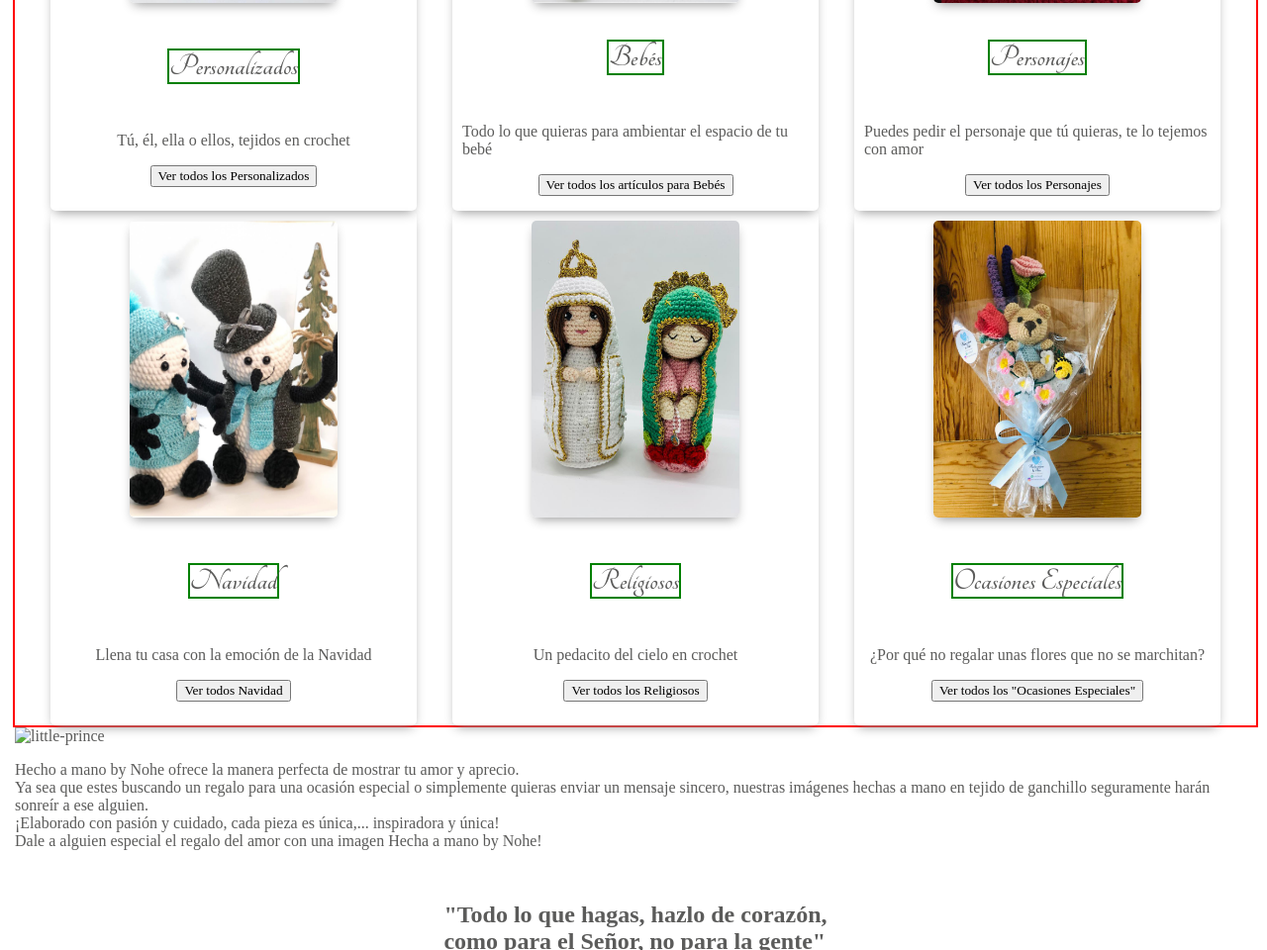
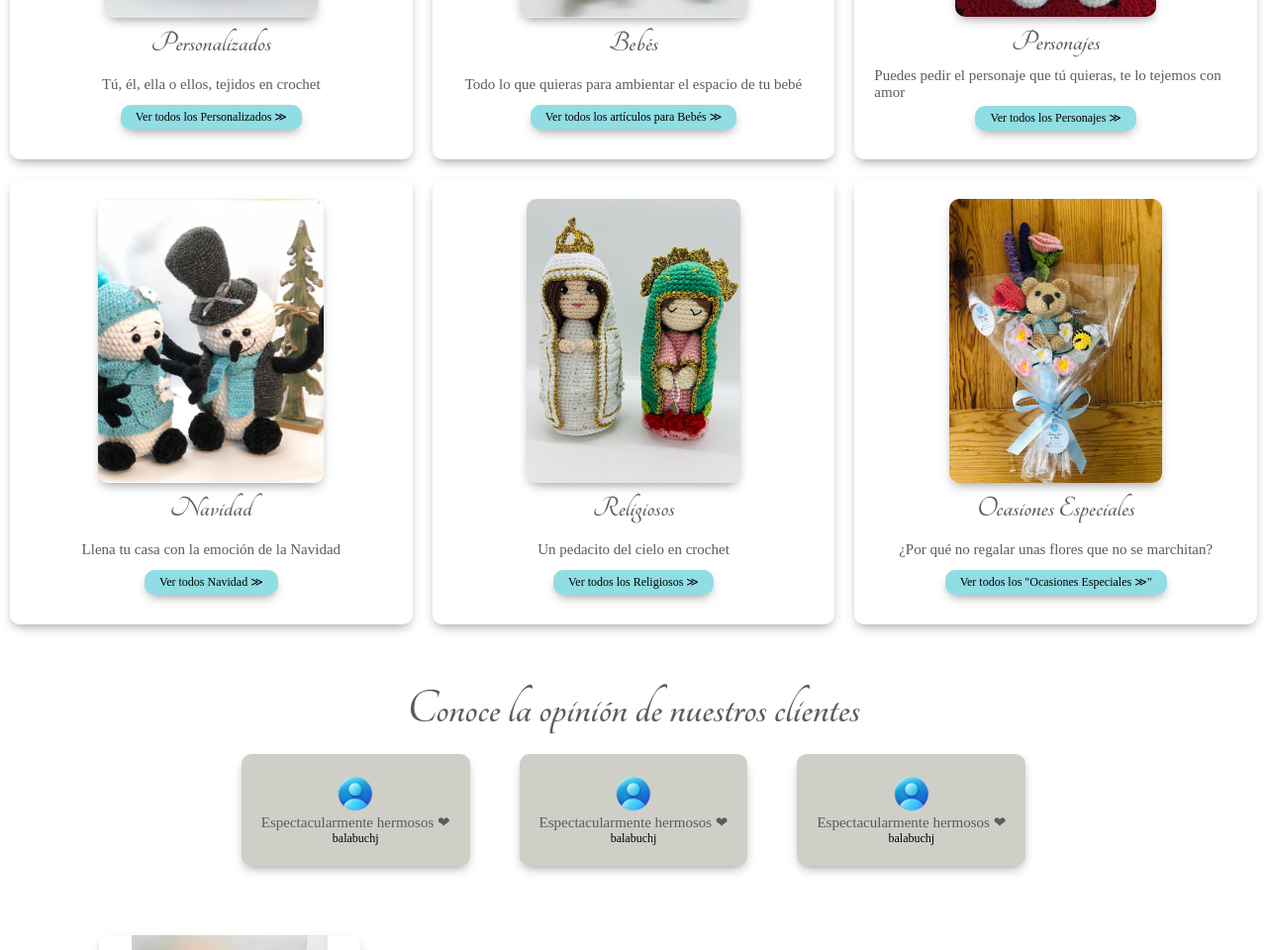
Before and after one commit to JCBalabuch/p1-HechoAManoByNohe-JCBS, a plain HTML site: page index.html in a window 1280 px wide. Shown: the part 1840-2800 px from the top of the page at 99% size. Drawn offline with Linux system fonts and the light colour scheme; a web font is replaced by a local one.

Commit message:
Adding changes in gallery & footer

```diff
--- a/index.html
+++ b/index.html
@@ -14,17 +14,19 @@
   </head>
 
   <body>
-    <div class="container">
+    <!-- <div class="container"> -->
     <header class="header-logo">
+      <div>
         <a href="https://instagram.com/hechoamano_bynohe?igshid=YmMyMTA2M2Y=">
           <img
             src="/Assets/PagWebNohe/LogoHechoAManoByNohe-removebg-preview.png"
             alt="logo-hambn"
         /></a>
+      </div>
       <nav>
         <ul class="header-nav">
-            <li><a href="#">Creaciones</a></li>
-            <li><a href="#">Clientes</a></li>
+          <li><a href="#Creations-Gallery">Creaciones</a></li>
+          <li><a href="#Clients">Clientes</a></li>
           <li><a href="#">Materiales</a></li>
           <li><a href="#">Nohely</a></li>
         </ul>
@@ -41,8 +43,7 @@
         <section class="storytelling-section-1">
           <h1>Sé especial con personas especiales</h1>
           <h3>
-              Porque en medio de tanta tecnología, lo hecho a mano es más
-              especial
+            Porque en medio de tanta tecnología, lo hecho a mano es más especial
           </h3>
         </section>
         <section class="storytelling-section-images">
@@ -53,81 +54,127 @@
           <div class="ss2ImgStRita"></div>
         </section>
         <p class="storytelling-section-2">
-            ¡Dale un toque único y sincero a tus regalos con Hecho a mano by
-            Nohe! <br>Nuestros hermosos diseños de ganchillo están hechos a mano con
+          ¡Dale un toque único y sincero a tus regalos con Hecho a mano by Nohe!
+          <br />Nuestros hermosos diseños de ganchillo están hechos a mano con
           amor y atención al detalle, haciendo que cada uno sea único para esa
-            persona especial. <br>Muéstrales tu aprecio y haz que su día sea
-            especial con estos regalos hechos a mano. <br>¡Da de regalo algo
+          persona especial. <br />Muéstrales tu aprecio y haz que su día sea
+          especial con estos regalos hechos a mano. <br />¡Da de regalo algo
           verdaderamente significativo!.
         </p>
       </article>
       <article id="Creations-Gallery">
-          <section class="Creations-Gallery-Card">
-            <img src="./Assets/PagWebNohe/Personalizados/EngMiguel.jpg" alt="EngMiguelOnCrochet">
-            <div class="Personalizad">
+        <h2>Conoce nuestras creaciones</h2>
+        <section>
+          <div class="Creations-Gallery-Card">
+            <img
+              src="./Assets/PagWebNohe/Personalizados/EngMiguel.jpg"
+              alt="EngMiguelOnCrochet"
+            />
+            <div>
               <h3>Personalizados</h3>
               <p>Tú, él, ella o ellos, tejidos en crochet</p>
-              <button>Ver todos los Personalizados</button>
+              <button>Ver todos los Personalizados ≫</button>
             </div>
-          </section>
-          <section class="Creations-Gallery-Card">
-            <img src="./Assets/PagWebNohe/Muñecos/Babies.jpg" alt="BabyRabbitsOnCrochet">
-            <div class="Babies">
+          </div>
+          <div class="Creations-Gallery-Card">
+            <img
+              src="./Assets/PagWebNohe/Muñecos/Babies.jpg"
+              alt="BabyRabbitsOnCrochet"
+            />
+            <div>
               <h3>Bebés</h3>
               <p>Todo lo que quieras para ambientar el espacio de tu bebé</p>
-              <button>Ver todos los artículos para Bebés</button>
+              <button>Ver todos los artículos para Bebés ≫</button>
             </div>
-          </section>
-          <section class="Creations-Gallery-Card">
-            <img src="./Assets/PagWebNohe/Muñecos/FreddyMercury.jpg" alt="FreddyMercuryOnCrochet">
-            <div class="Characters">
+          </div>
+          <div class="Creations-Gallery-Card">
+            <img
+              src="./Assets/PagWebNohe/Muñecos/FreddyMercury.jpg"
+              alt="FreddyMercuryOnCrochet"
+            />
+            <div>
               <h3>Personajes</h3>
-              <p>Puedes pedir el personaje que tú quieras, te lo tejemos con amor</p>
-              <button>Ver todos los Personajes</button>
+              <p>
+                Puedes pedir el personaje que tú quieras, te lo tejemos con amor
+              </p>
+              <button>Ver todos los Personajes ≫</button>
             </div>
-          </section>
-          <section class="Creations-Gallery-Card">
-            <img src="./Assets/PagWebNohe/Muñecos/Navidad.jpg" alt="FreddyMercuryOnCrochet">
-            <div class="Christmas">
+          </div>
+          <div class="Creations-Gallery-Card">
+            <img
+              src="./Assets/PagWebNohe/Muñecos/Navidad.jpg"
+              alt="FreddyMercuryOnCrochet"
+            />
+            <div>
               <h3>Navidad</h3>
               <p>Llena tu casa con la emoción de la Navidad</p>
-              <button>Ver todos Navidad</button>
+              <button>Ver todos Navidad ≫</button>
             </div>
-          </section>
-          <section class="Creations-Gallery-Card">
-            <img src="./Assets/PagWebNohe/Muñecos/SaintMary2.jpg" alt="SaintMaryOnCrochet">
-            <div class="Religious">
+          </div>
+          <div class="Creations-Gallery-Card">
+            <img
+              src="./Assets/PagWebNohe/Muñecos/SaintMary2.jpg"
+              alt="SaintMaryOnCrochet"
+            />
+            <div>
               <h3>Religiosos</h3>
               <p>Un pedacito del cielo en crochet</p>
-              <button>Ver todos los Religiosos</button>
+              <button>Ver todos los Religiosos ≫</button>
             </div>
-          </section>
-          <section class="Creations-Gallery-Card">
-            <img src="./Assets/PagWebNohe/Muñecos/Flowers&Bear.jpg" alt="Flowers&BearsOnCrochet">
-            <div class="SpecialOccasions">
+          </div>
+          <div class="Creations-Gallery-Card">
+            <img
+              src="./Assets/PagWebNohe/Muñecos/Flowers&Bear.jpg"
+              alt="Flowers&BearsOnCrochet"
+            />
+            <div>
               <h3>Ocasiones Especiales</h3>
               <p>¿Por qué no regalar unas flores que no se marchitan?</p>
-              <button>Ver todos los "Ocasiones Especiales"</button>
+              <button>Ver todos los "Ocasiones Especiales ≫"</button>
+            </div>
           </div>
         </section>
       </article>
-
-          <div class="storytelling-section-3">
+      <article id="Clients">
+        <h2>Conoce la opinión de nuestros clientes</h2>
+        <section class="clients-cards">
+          <div class="client-card">
+            <img src="./Assets/PagWebNohe/Icon-Client.png" alt="Icon Client" />
+            <p>Espectacularmente hermosos ❤</p>
+            <p>balabuchj</p>
+          </div>
+          <div class="client-card">
+            <img src="./Assets/PagWebNohe/Icon-Client.png" alt="Icon Client" />
+            <p>Espectacularmente hermosos ❤</p>
+            <p>balabuchj</p>
+          </div>
+          <div class="client-card">
+            <img src="./Assets/PagWebNohe/Icon-Client.png" alt="Icon Client" />
+            <p>Espectacularmente hermosos ❤</p>
+            <p>balabuchj</p>
+          </div>
+        </section>
+      </article>
+      <section class="storytelling-section-3">
+        <div>
           <img
-              src="/Assets/PagWebNohe/Muñecos/IMG-20230302-WA0036.jpg"
-              alt="little-prince"
+            src="./Assets/PagWebNohe/Muñecos/LittlePrince.jpg"
+            alt="Little Prince"
           />
+        </div>
         <p>
-              Hecho a mano by Nohe ofrece la manera perfecta de mostrar tu amor
-              y aprecio. <br> Ya sea que estes buscando un regalo para una ocasión
-              especial o simplemente quieras enviar un mensaje sincero, nuestras
-              imágenes hechas a mano en tejido de ganchillo seguramente harán
-              sonreír a ese alguien.<br> ¡Elaborado con pasión y cuidado, cada pieza
-              es única,... inspiradora y única!<br> Dale a alguien especial el regalo
-              del amor con una imagen Hecha a mano by Nohe!
+          Hecho a mano by Nohe ofrece la manera perfecta de mostrar tu amor y
+          aprecio. <br />
+          Ya sea que estes buscando un regalo para una ocasión especial o
+          simplemente quieras enviar un mensaje sincero, nuestras imágenes
+          hechas a mano en tejido de ganchillo seguramente harán sonreír a ese
+          alguien.<br />
+          ¡Elaborado con pasión y cuidado, cada pieza es única,... inspiradora y
+          única!<br />
+          Dale a alguien especial el regalo del amor con una imagen de Hecho a mano
+          by Nohe!
         </p>
-          </div>
-        <section class="images-section"></section>
+      </section>
       <blockquote cite="Bible">
         <h2>
           "Todo lo que hagas, hazlo de corazón, <br />
@@ -136,7 +183,7 @@
         <p>Col 3,23</p>
       </blockquote>
     </main>
-      <!-- <footer>
+    <footer>
         <div class="rrss">
           <ul>
             <li>
@@ -148,14 +195,14 @@
               </a>
             </li>
             <li>
-              <a href="/Assets/PagWebNohe/icons8-github-48.png">
-                <img src="https://github.com/JCBalabuch" alt="github" />
+              <a href="https://github.com/JCBalabuch">
+                <img src="/Assets/PagWebNohe/icons8-github-48.png" alt="github" />
               </a>
             </li>
           </ul>
         </div>
         <p class="pageAuthor">Maquetado por Jeniffer Balabuch</p>
       </footer> -->
-    </div>
+    <!-- </div>
   </body>
 </html>
--- a/style.css
+++ b/style.css
@@ -10,7 +10,7 @@
 }
 
 /* RESET */
-html {
+* {
   margin: 0;
   padding: 0;
   box-sizing: border-box;
@@ -21,13 +21,14 @@ html {
 
 :root {
   /* BACKGROUND COLOR */
-  --hmn-background-color: linear-gradient(
-    140deg,
-    rgba(207, 207, 200, 1) 0%,
-    rgba(255, 255, 255, 1) 29%,
-    rgba(255, 255, 255, 1) 67%,
-    rgba(144, 221, 228, 1) 84%,
-    rgba(207, 207, 200, 1) 100%
+  --hmn-background-color: (
+    linear-gradient(
+      50deg,
+      rgba(142, 142, 142, 1) 0%,
+      rgba(255, 255, 255, 1) 30%,
+      rgba(255, 255, 255, 1) 70%,
+      rgba(144, 221, 228, 1) 100%
+    )
   );
   --hmn-color-background-primary: var(--hmn-background-color);
   --hmn-color-background-secondary: var(--hmn-color-brand);
@@ -35,11 +36,12 @@ html {
   --hmn-color-background-button: var(--hmn-color-brand);
 
   /* COLORS PALETTE */
-  --hmn-color-brand: rgb(144, 221, 228);
-  --hmn-color-n-000: rgb(255, 255, 255);
-  --hmn-color-n-100: rgb(207, 207, 200);
-  --hmn-color-n-500: rgb(142, 142, 142);
-  --hmn-color-n-900: rgb(91, 91, 90);
+  --hmn-color-brand: #90dde4;
+  --hmn-color-n-000: #ffffff;
+  --hmn-color-n-100: #cfcfc8;
+  --hmn-color-n-500: #8e8e8e;
+  --hmn-color-n-700: #5b5b5a;
+  --hmn-color-n-900: #000000;
 
   /* BORDER COLOR */
   --hmn-color-border-button: var(--hmn-color-n-500);
@@ -50,38 +52,50 @@ html {
 
   /* TYPOGRAPHY COLOR */
   --hmn-color-typography-brand: var(--hmn-color-brand);
-  --hmn-color-typography-nav: var(--hmn-color-n-900);
-  --hmn-color-typography-main: var(--hmn-color-n-900);
-  --hmn-color-typography-button: var(--hmn-color-n-500);
-  --hmn-color-typography-footer: var(--hmn-color-n-900);
+  --hmn-color-typography-nav: var(--hmn-color-n-700);
+  --hmn-color-typography-main: var(--hmn-color-n-700);
+  --hmn-color-typography-button: var(--hmn-color-n-900);
+  --hmn-color-typography-footer: var(--hmn-color-n-700);
 
   /* FONT SIZE */
-  --hmn-typography-h1: 6em;
-  --hmn-typography-h2: 4.5em;
-  --hmn-typography-h3: 2em;
-  --hmn-typography-p: 1.4em;
-  --hmn-typography-a: 2em;
+  --hmn-typography-h1: 90px;
+  --hmn-typography-h2: 60px;
+  --hmn-typography-h2Special: 50px;
+  --hmn-typography-h3: 30px;
+  --hmn-typography-p: 20px;
+  --hmn-typography-pCard: 15px;
+  --hmn-typography-button: 12px;
+  --hmn-typography-a: 30px;
+
+  /* BORDER RADIUS */
+  --hmn-border-radius: 10px;
+
+  /* BOX SHADOW */
+  --hmn-boxshadow: 0px 5px 12px -4px var(--hmn-color-n-500);
 }
 
-html {
-  box-sizing: border-box;
+body {
   scroll-behavior: smooth;
-  max-width: 100%;
-}
-
-.container {
-  margin: 0 auto;
-  padding: 0 5px;
-  background-color: var(--hmn-background-color);
-  color: var(--hmn-color-n-900);
-  font-family: var(--hmn-typography-normal);
+  height: 100%;
+  width: 100%;
+  margin: 0;
   display: flex;
   flex-direction: column;
   flex-wrap: wrap;
 }
 
+/* .container {
+  height: 100%;
+  width: 100%;
+  margin: 0;
+  display: flex;
+  flex-direction: column;
+  flex-wrap: wrap;
+} */
+
 header {
   height: 15vh;
+  width: 100%;
   display: flex;
   justify-content: space-between;
   align-items: center;
@@ -91,15 +105,21 @@ header {
   background-color: var(--hmn-color-n-000) transparent;
 }
 
-.header-logo > a > img {
-  width: 150px;
-  height: 150px;
+header div {
+  width: 130px;
+  height: 130px;
+}
+
+header > div > a > img {
+  width: 90%;
+  height: 100%;
+  object-fit: contain;
 }
 
 .header-nav {
   display: flex;
   flex-wrap: wrap;
-  gap: 30px;
+  gap: 20px;
   align-items: center;
   justify-content: center;
   margin-right: 20px;
@@ -126,7 +146,7 @@ ul {
 }
 
 main {
-  margin-top: 50px;
+  width: 100%;
   display: flex;
   flex-direction: column;
   flex-wrap: wrap;
@@ -137,21 +157,23 @@ main {
 
 .imagenFondo {
   width: 100%;
-  height: 50vh;
-  display: flex;
-  align-items: center;
+  height: 60vh;
+  margin: 0 auto;
+  /* display: flex;
+  align-items: center; */
+  margin-top: 20px;
 }
 
-.imagenFondo img {
+.imagenFondo > img {
   width: 100%;
-  height: auto;
-  object-fit: cover;
+  height: 100%;
+  object-fit: contain;
 }
 
 .storytelling-section {
   width: 100%;
   height: 1fr;
-  margin-top: 20px;
+  margin: 30px 0;
   display: flex;
   flex-direction: column;
   /* flex-wrap: wrap; */
@@ -160,7 +182,6 @@ main {
 }
 
 .storytelling-section-1 {
-  margin-top: 50px;
   display: block;
   justify-content: center;
   align-items: center;
@@ -187,19 +208,24 @@ main {
 .storytelling-section-images {
   height: 50vh;
   width: 90%;
+  margin: 20px 0;
   position: relative;
   display: flex;
   justify-content: center;
   align-items: center;
 }
 
-.ss2ImgSlash, .ss2ImgBabyGiraffs, .ss2ImgFamily, .ss2ImgHarryP, .ss2ImgStRita {
+.ss2ImgSlash,
+.ss2ImgBabyGiraffs,
+.ss2ImgFamily,
+.ss2ImgHarryP,
+.ss2ImgStRita {
   position: absolute;
   background-position: center;
   background-size: cover;
   background-repeat: no-repeat;
   border-radius: 20px;
-  box-shadow: 0px 5px 12px -4px var(--hmn-color-brand);
+  box-shadow: 0px 5px 12px -4px var(--hmn-color-n-900);
 }
 
 .ss2ImgSlash {
@@ -241,7 +267,7 @@ main {
 }
 
 .storytelling-section-2 {
-  margin: 50px;
+  margin: 30px 60px;
   font-size: var(--hmn-typography-p);
   text-align: center;
 }
@@ -250,46 +276,167 @@ main {
   width: 100%;
   height: 1fr;
   display: flex;
-  justify-content: space-evenly;
+  flex-direction: column;
+  justify-content: center;
   align-items: center;
-  flex-wrap: wrap;
-  margin-top: 100px;
-  border: 2px solid red;
+  margin: 50px 0;
+}
+
+#Creations-Gallery h2 {
+  font-family: var(--hmn-typography-brand);
+  font-size: var(--hmn-typography-h2Special);
+}
+
+#Creations-Gallery section {
+  width: 100%;
+  height: 100%;
+  display: grid;
+  grid-template-columns: repeat(3, 1fr);
+  align-items: center;
+  justify-content: center;
 }
 
 .Creations-Gallery-Card {
-width: auto;
-height: 500px;
-border-radius: 5px;
-min-width: 300px;
-max-width: 350px;
-display: flex;
-justify-content: center;
-align-items: center;
-flex-wrap: wrap;
-padding: 10px;
-box-shadow: 0px 5px 12px -4px var(--hmn-color-n-500);
-}
-
-.Creations-Gallery-Card > img {
-  width: 60%;
-  height: 60%;
-  border-radius: 5px;
-  box-shadow: 0px 5px 12px -4px var(--hmn-color-n-500);
-
+  width: auto;
+  height: 450px;
+  display: flex;
+  flex-direction: column;
+  justify-content: center;
+  align-items: center;
+  padding: 20px;
+  margin: 10px;
+  border-radius: var(--hmn-border-radius);
+  box-shadow: var(--hmn-boxshadow);
 }
 
 .Creations-Gallery-Card > div {
   width: 100%;
-  height: 40%;
+  height: 30%;
+  margin: 5px 0;
+  display: flex;
+  flex-direction: column;
+  align-items: center;
+  justify-content: space-between;
+}
+
+.Creations-Gallery-Card > img {
+  width: auto;
+  height: 70%;
+  border-radius: var(--hmn-border-radius);
+  box-shadow: var(--hmn-boxshadow);
+}
+
+.Creations-Gallery-Card > div > h3 {
+  margin: 5px 0;
+  font-family: var(--hmn-typography-brand);
+  font-size: var(--hmn-typography-h3);
+}
+
+.Creations-Gallery-Card > div > p {
+  margin: 5px 0;
+  font-family: var(--hmn-typography-normal);
+  font-size: var(--hmn-typography-pCard);
+}
+
+.Creations-Gallery-Card > div > button {
+  margin-bottom: 5px;
+  padding: 5px 15px;
+  border: none;
+  background-color: var(--hmn-color-background-button);
+  border-radius: var(--hmn-border-radius);
+  font-family: var(--hmn-typography-normal);
+  font-size: var(--hmn-typography-button);
+  color: var(--hmn-color-typography-button);
+  box-shadow: var(--hmn-boxshadow);
+  cursor: pointer;
+}
+
+#Clients {
   display: flex;
   flex-direction: column;
   align-items: center;
   justify-content: center;
 }
 
-.Creations-Gallery-Card > div > h3 {
-  border: 2px solid green;
+#Clients h2 {
   font-family: var(--hmn-typography-brand);
-  font-size: var(--hmn-typography-h3);
+  font-size: var(--hmn-typography-h2Special);
 }
+
+.clients-cards {
+  margin: 20px;
+  display: flex;
+  justify-content: center;
+  align-items: center;
+  flex-wrap: wrap;
+  gap: 50px;
+}
+
+.client-card {
+  display: flex;
+  flex-direction: column;
+  justify-content: center;
+  align-items: center;
+  padding: 20px;
+  box-shadow: var(--hmn-boxshadow);
+  border-radius: var(--hmn-border-radius);
+  background-color: var(--hmn-color-n-100);
+}
+
+.client-card img {
+  height: 40px;
+}
+
+.client-card :nth-child(2) {
+  font-size: 15px;
+}
+
+.client-card :nth-child(3) {
+  font-size: 12px;
+  color: var(--hmn-color-n-900);
+}
+
+.storytelling-section-3 {
+  margin: 50px 100px;
+  display: flex;
+  flex-direction: row;
+  justify-content: center;
+  align-items: center;
+}
+
+.storytelling-section-3 div {
+  height: 250px;
+}
+
+.storytelling-section-3 img {
+  width: auto;
+  height: 100%;
+  border-radius: var(--hmn-border-radius);
+  box-shadow: var(--hmn-boxshadow);
+}
+
+.storytelling-section-3 p {
+  text-align: center;
+  font-size: var(--hmn-typography-pCard);
+  padding-left: 20px;
+}
+
+blockquote h2 {
+  font-size: var(--hmn-typography-h2Special);
+  font-family: var(--hmn-typography-brand);
+}
+
+blockquote p {
+  font-size: var(--hmn-typography-p);
+  font-family: var(--hmn-typography-normal);
+  text-align: right;
+  padding-top: 5px;
+}
+
+footer {
+  background-color: var(--hmn-color-n-100);
+  display: flex;
+  /* flex-direction: column; */
+  align-items:center;
+  justify-content: right;
+}
```
Also changed, not shown: Assets/PagWebNohe/Icon-Client.png (added). Lines whose indentation alone changed are shown as unchanged.
